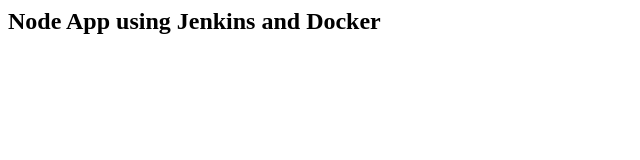
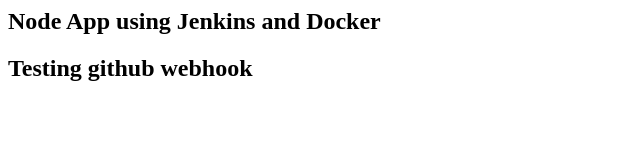
Before and after one commit to walidbargaoui/jenkins-test, a website: page public/index.html in a window 1280 px wide. Shown: the whole page, without its empty margins (0-640 px from the left). Drawn offline with Linux system fonts and the light colour scheme.

Commit message:
github webhook test

```diff
--- a/public/index.html
+++ b/public/index.html
@@ -5,5 +5,6 @@
     </head>
     <body>
        <h2>Node App using Jenkins and Docker</h2>
+       <h2>Testing github webhook</h2>
     </body>
 </html>
```
